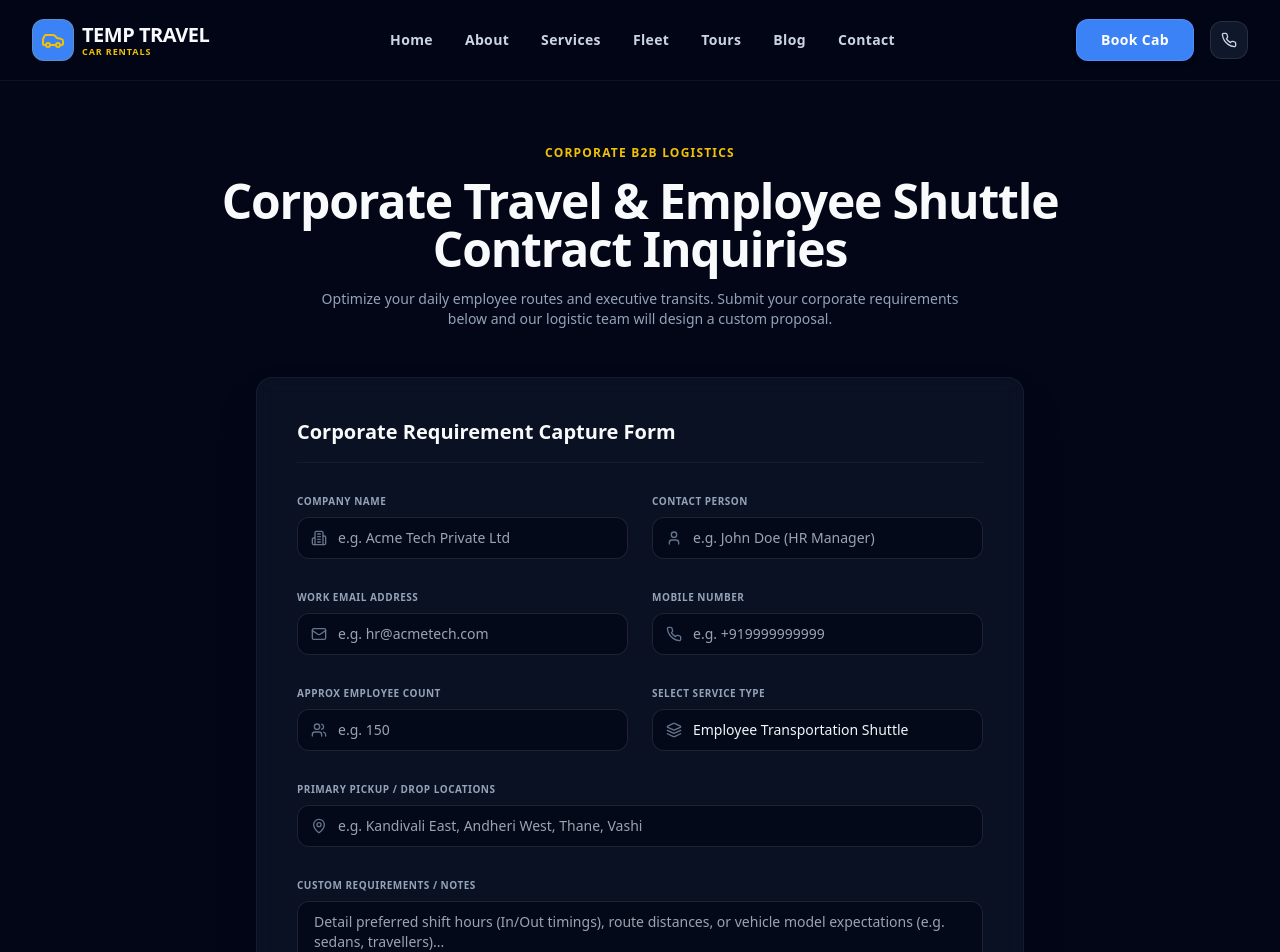
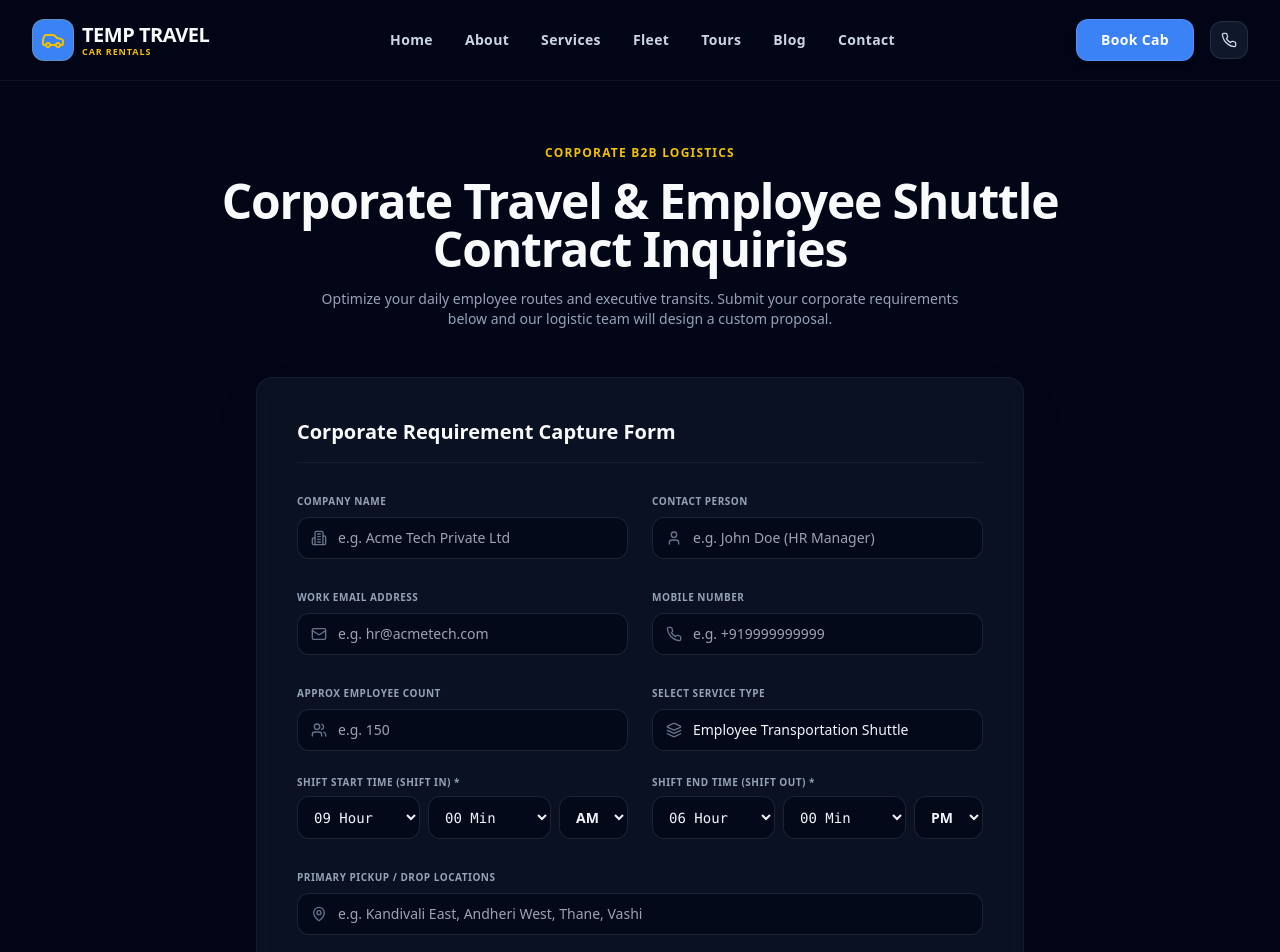
Before and after one commit to Navneetk334/temp-travel-demo, a Next.js app: page /corporate-inquiry in a window 1280 px wide. Shown: the top 952 px of the page. Built offline with nearby package versions, Linux system fonts and the light colour scheme.

Commit message:
feat: add corporate inquiry submission page and booking widget component

```diff
--- a/app/(public)/corporate-inquiry/page.tsx
+++ b/app/(public)/corporate-inquiry/page.tsx
@@ -12,6 +12,12 @@ export default function CorporateInquiryPage() {
     employeeCount: "",
     pickupLocations: "",
     serviceType: "Employee Transportation Shuttle",
+    shiftStartHour: "09",
+    shiftStartMinute: "00",
+    shiftStartAmpm: "AM",
+    shiftEndHour: "06",
+    shiftEndMinute: "00",
+    shiftEndAmpm: "PM",
     requirements: "",
   });
 
@@ -24,11 +30,19 @@ export default function CorporateInquiryPage() {
     setLoading(true);
     setError("");
 
+    const shiftIn = `${formData.shiftStartHour}:${formData.shiftStartMinute} ${formData.shiftStartAmpm}`;
+    const shiftOut = `${formData.shiftEndHour}:${formData.shiftEndMinute} ${formData.shiftEndAmpm}`;
+    const formattedReqs = `Shift Timings: In at ${shiftIn}, Out at ${shiftOut}.${formData.requirements ? ` Notes: ${formData.requirements}` : ""}`;
+
     const payload = {
-      ...formData,
+      companyName: formData.companyName,
+      contactName: formData.contactName,
+      email: formData.email,
+      phone: formData.phone,
+      serviceType: `${formData.serviceType} (Shift In: ${shiftIn} | Out: ${shiftOut})`,
       employeeCount: formData.employeeCount ? Number(formData.employeeCount) : null,
       pickupLocations: formData.pickupLocations || null,
-      requirements: formData.requirements || null,
+      requirements: formattedReqs,
     };
 
     try {
@@ -48,6 +62,12 @@ export default function CorporateInquiryPage() {
           employeeCount: "",
           pickupLocations: "",
           serviceType: "Employee Transportation Shuttle",
+          shiftStartHour: "09",
+          shiftStartMinute: "00",
+          shiftStartAmpm: "AM",
+          shiftEndHour: "06",
+          shiftEndMinute: "00",
+          shiftEndAmpm: "PM",
           requirements: "",
         });
       } else {
@@ -203,6 +223,73 @@ export default function CorporateInquiryPage() {
                 </div>
               </div>
 
+              {/* Row 4: Shift Start Time (In) & Shift End Time (Out) */}
+              <div className="grid grid-cols-1 md:grid-cols-2 gap-6">
+                <div className="space-y-1.5">
+                  <label className="text-[10px] font-bold text-slate-400 uppercase tracking-wider block">Shift Start Time (Shift In) *</label>
+                  <div className="flex gap-2">
+                    <select
+                      value={formData.shiftStartHour}
+                      onChange={(e) => setFormData({ ...formData, shiftStartHour: e.target.value })}
+                      className="flex-1 bg-slate-950/60 border border-white/10 rounded-lg py-2.5 px-3 text-sm text-slate-100 focus:outline-none focus:border-primary font-mono"
+                    >
+                      {["01","02","03","04","05","06","07","08","09","10","11","12"].map(h => (
+                        <option key={h} value={h} className="bg-slate-900">{h} Hour</option>
+                      ))}
+                    </select>
+                    <select
+                      value={formData.shiftStartMinute}
+                      onChange={(e) => setFormData({ ...formData, shiftStartMinute: e.target.value })}
+                      className="flex-1 bg-slate-950/60 border border-white/10 rounded-lg py-2.5 px-3 text-sm text-slate-100 focus:outline-none focus:border-primary font-mono"
+                    >
+                      {["00","15","30","45"].map(m => (
+                        <option key={m} value={m} className="bg-slate-900">{m} Min</option>
+                      ))}
+                    </select>
+                    <select
+                      value={formData.shiftStartAmpm}
+                      onChange={(e) => setFormData({ ...formData, shiftStartAmpm: e.target.value })}
+                      className="bg-slate-950/60 border border-white/10 rounded-lg py-2.5 px-3 text-sm text-slate-100 focus:outline-none focus:border-primary font-bold"
+                    >
+                      <option value="AM" className="bg-slate-900">AM</option>
+                      <option value="PM" className="bg-slate-900">PM</option>
+                    </select>
+                  </div>
+                </div>
+
+                <div className="space-y-1.5">
+                  <label className="text-[10px] font-bold text-slate-400 uppercase tracking-wider block">Shift End Time (Shift Out) *</label>
+                  <div className="flex gap-2">
+                    <select
+                      value={formData.shiftEndHour}
+                      onChange={(e) => setFormData({ ...formData, shiftEndHour: e.target.value })}
+                      className="flex-1 bg-slate-950/60 border border-white/10 rounded-lg py-2.5 px-3 text-sm text-slate-100 focus:outline-none focus:border-primary font-mono"
+                    >
+                      {["01","02","03","04","05","06","07","08","09","10","11","12"].map(h => (
+                        <option key={h} value={h} className="bg-slate-900">{h} Hour</option>
+                      ))}
+                    </select>
+                    <select
+                      value={formData.shiftEndMinute}
+                      onChange={(e) => setFormData({ ...formData, shiftEndMinute: e.target.value })}
+                      className="flex-1 bg-slate-950/60 border border-white/10 rounded-lg py-2.5 px-3 text-sm text-slate-100 focus:outline-none focus:border-primary font-mono"
+                    >
+                      {["00","15","30","45"].map(m => (
+                        <option key={m} value={m} className="bg-slate-900">{m} Min</option>
+                      ))}
+                    </select>
+                    <select
+                      value={formData.shiftEndAmpm}
+                      onChange={(e) => setFormData({ ...formData, shiftEndAmpm: e.target.value })}
+                      className="bg-slate-950/60 border border-white/10 rounded-lg py-2.5 px-3 text-sm text-slate-100 focus:outline-none focus:border-primary font-bold"
+                    >
+                      <option value="AM" className="bg-slate-900">AM</option>
+                      <option value="PM" className="bg-slate-900">PM</option>
+                    </select>
+                  </div>
+                </div>
+              </div>
+
               {/* Pickup locations */}
               <div className="space-y-1.5">
                 <label className="text-[10px] font-bold text-slate-400 uppercase tracking-wider">Primary Pickup / Drop Locations</label>
--- a/components/shared/booking-widget.tsx
+++ b/components/shared/booking-widget.tsx
@@ -31,7 +31,12 @@ export default function BookingWidget() {
     email: "",
     phone: "",
     employeeId: "",
-    shift: "08:30 AM",
+    shiftStartHour: "09",
+    shiftStartMinute: "00",
+    shiftStartAmpm: "AM",
+    shiftEndHour: "06",
+    shiftEndMinute: "00",
+    shiftEndAmpm: "PM",
     pickup: "",
     drop: ""
   });
@@ -121,6 +126,8 @@ export default function BookingWidget() {
         url = "/api/corporate/lead";
         const rawPhone = corpData.phone.trim();
         const formattedPhone = rawPhone.startsWith("+") ? rawPhone : `+91${rawPhone}`;
+        const shiftIn = `${corpData.shiftStartHour}:${corpData.shiftStartMinute} ${corpData.shiftStartAmpm}`;
+        const shiftOut = `${corpData.shiftEndHour}:${corpData.shiftEndMinute} ${corpData.shiftEndAmpm}`;
 
         payload = {
           companyName: corpData.company.trim(),
@@ -129,8 +136,8 @@ export default function BookingWidget() {
           phone: formattedPhone,
           employeeCount: 1,
           pickupLocations: corpData.pickup.trim(),
-          serviceType: `Corporate Cab (Shift: ${corpData.shift})`,
-          requirements: `Employee ID: ${corpData.employeeId.trim()}. Drop Address: ${corpData.drop.trim()}`
+          serviceType: `Corporate Cab (Shift In: ${shiftIn} | Shift Out: ${shiftOut})`,
+          requirements: `Employee ID: ${corpData.employeeId.trim()}. Drop Address: ${corpData.drop.trim()}. Shift In: ${shiftIn}, Shift Out: ${shiftOut}.`
         };
       } else if (activeTab === "local") {
         url = "/api/rental/lead";
@@ -204,7 +211,7 @@ export default function BookingWidget() {
       }
 
       // Reset forms
-      setCorpData({ company: "", contactName: "", email: "", phone: "", employeeId: "", shift: "08:30 AM", pickup: "", drop: "" });
+      setCorpData({ company: "", contactName: "", email: "", phone: "", employeeId: "", shiftStartHour: "09", shiftStartMinute: "00", shiftStartAmpm: "AM", shiftEndHour: "06", shiftEndMinute: "00", shiftEndAmpm: "PM", pickup: "", drop: "" });
       setLocalData(prev => ({ ...prev, name: "", email: "", phone: "", pickupLocation: "", pickupDate: "", pickupTime: "" }));
       setOutstationData(prev => ({ ...prev, name: "", email: "", phone: "", pickup: "", drop: "", date: "", returnDate: "" }));
       setTourData(prev => ({ ...prev, name: "", email: "", phone: "", date: "", guests: "1" }));
@@ -317,18 +324,68 @@ export default function BookingWidget() {
                 </div>
               </div>
 
+              {/* Shift Start Time (In) */}
               <div className="space-y-2">
-                <label className="text-xs font-semibold text-slate-400 uppercase tracking-wider">Shift Timing *</label>
-                <div className="relative">
-                  <Clock className="absolute left-3 top-1/2 -translate-y-1/2 w-4 h-4 text-slate-500" />
+                <label className="text-xs font-semibold text-slate-400 uppercase tracking-wider block">Shift Start Time (In) *</label>
+                <div className="flex gap-1.5">
                   <select
-                    value={corpData.shift}
-                    onChange={(e) => setCorpData({ ...corpData, shift: e.target.value })}
-                    className="w-full bg-slate-950/50 border border-white/10 rounded-lg py-2.5 pl-10 pr-4 text-sm text-slate-100 focus:outline-none focus:border-primary transition-all appearance-none"
+                    value={corpData.shiftStartHour}
+                    onChange={(e) => setCorpData({ ...corpData, shiftStartHour: e.target.value })}
+                    className="flex-1 bg-slate-950/50 border border-white/10 rounded-lg py-2.5 px-2 text-xs text-slate-100 focus:outline-none focus:border-primary font-mono"
                   >
-                    <option value="08:30 AM" className="bg-slate-900">08:30 AM (Shift In)</option>
-                    <option value="05:30 PM" className="bg-slate-900">05:30 PM (Shift Out)</option>
-                    <option value="10:00 PM" className="bg-slate-900">10:00 PM (Night Shift)</option>
+                    {["01","02","03","04","05","06","07","08","09","10","11","12"].map(h => (
+                      <option key={h} value={h} className="bg-slate-900">{h}</option>
+                    ))}
+                  </select>
+                  <select
+                    value={corpData.shiftStartMinute}
+                    onChange={(e) => setCorpData({ ...corpData, shiftStartMinute: e.target.value })}
+                    className="flex-1 bg-slate-950/50 border border-white/10 rounded-lg py-2.5 px-2 text-xs text-slate-100 focus:outline-none focus:border-primary font-mono"
+                  >
+                    {["00","15","30","45"].map(m => (
+                      <option key={m} value={m} className="bg-slate-900">{m}</option>
+                    ))}
+                  </select>
+                  <select
+                    value={corpData.shiftStartAmpm}
+                    onChange={(e) => setCorpData({ ...corpData, shiftStartAmpm: e.target.value })}
+                    className="bg-slate-950/50 border border-white/10 rounded-lg py-2.5 px-2 text-xs text-slate-100 focus:outline-none focus:border-primary font-bold"
+                  >
+                    <option value="AM" className="bg-slate-900">AM</option>
+                    <option value="PM" className="bg-slate-900">PM</option>
+                  </select>
+                </div>
+              </div>
+
+              {/* Shift End Time (Out) */}
+              <div className="space-y-2">
+                <label className="text-xs font-semibold text-slate-400 uppercase tracking-wider block">Shift End Time (Out) *</label>
+                <div className="flex gap-1.5">
+                  <select
+                    value={corpData.shiftEndHour}
+                    onChange={(e) => setCorpData({ ...corpData, shiftEndHour: e.target.value })}
+                    className="flex-1 bg-slate-950/50 border border-white/10 rounded-lg py-2.5 px-2 text-xs text-slate-100 focus:outline-none focus:border-primary font-mono"
+                  >
+                    {["01","02","03","04","05","06","07","08","09","10","11","12"].map(h => (
+                      <option key={h} value={h} className="bg-slate-900">{h}</option>
+                    ))}
+                  </select>
+                  <select
+                    value={corpData.shiftEndMinute}
+                    onChange={(e) => setCorpData({ ...corpData, shiftEndMinute: e.target.value })}
+                    className="flex-1 bg-slate-950/50 border border-white/10 rounded-lg py-2.5 px-2 text-xs text-slate-100 focus:outline-none focus:border-primary font-mono"
+                  >
+                    {["00","15","30","45"].map(m => (
+                      <option key={m} value={m} className="bg-slate-900">{m}</option>
+                    ))}
+                  </select>
+                  <select
+                    value={corpData.shiftEndAmpm}
+                    onChange={(e) => setCorpData({ ...corpData, shiftEndAmpm: e.target.value })}
+                    className="bg-slate-950/50 border border-white/10 rounded-lg py-2.5 px-2 text-xs text-slate-100 focus:outline-none focus:border-primary font-bold"
+                  >
+                    <option value="AM" className="bg-slate-900">AM</option>
+                    <option value="PM" className="bg-slate-900">PM</option>
                   </select>
                 </div>
               </div>
```
